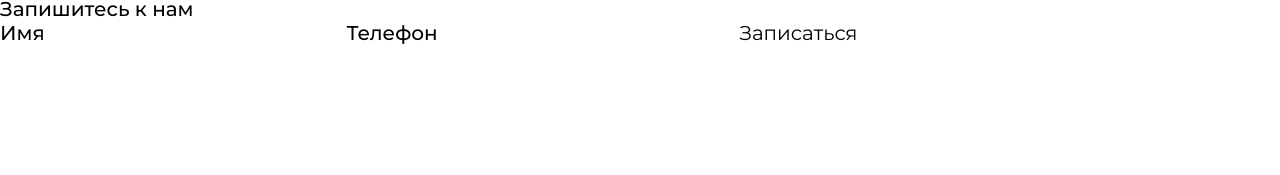
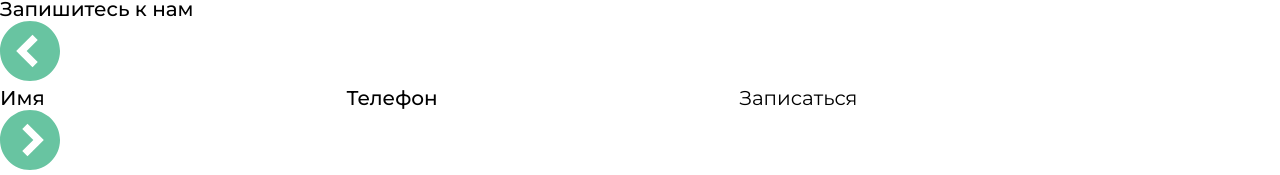
Before and after one commit to Nyar1othotep/RVK-renovation-of-residential-premises, a plain HTML site: page index.html in a window 1280 px wide. Shown: the part 8043-8218 px from the top of the page. Before the commit the page ends 8088 px from the top, so only its background shows below. Drawn offline with Linux system fonts and the light colour scheme.

Commit message:
refactor: change form add left/right arrow

```diff
--- a/index.html
+++ b/index.html
@@ -385,6 +385,13 @@
                         </div>
                         <div class="heading-block__title">Запишитесь к нам</div>
                     </div>
+                    <div class="form__row">
+                        <div class="form-prev">
+                            <svg width="60" height="60" viewBox="0 0 60 60" fill="none" xmlns="http://www.w3.org/2000/svg">
+										<path d="M30 0C13.4327 0 0 13.4327 0 30C0 46.5673 13.4327 60 30 60C46.5673 60 60 46.5673 60 30C60 13.4327 46.5673 0 30 0ZM37.7388 41.0816L32.5102 46.3102L21.4286 35.2286L16.2 30L21.4286 24.7714L32.5102 13.6898L37.7388 18.9184L26.6694 30L37.7388 41.0816Z" fill="#68C4A1"/>
+										</svg>
+                            <span></span>
+                        </div>
                         <form class="form" action="POST">
                             <span>Имя</span>
                             <input type="text" name="name" maxlength="50">
@@ -392,6 +399,20 @@
                             <input type="number" name="tel" maxlength="30">
                             <button class="form__btn">Записаться</button>
                         </form>
+                        <div class="form-next">
+                            <svg width="60" height="60" viewBox="0 0 60 60" fill="none" xmlns="http://www.w3.org/2000/svg">
+										<g clip-path="url(#clip0_67_20)">
+										<path d="M30 60C46.5673 60 60 46.5673 60 30C60 13.4327 46.5674 -1.77037e-06 30 -3.21873e-06C13.4327 -4.66709e-06 3.475e-06 13.4326 2.02664e-06 30C5.78273e-07 46.5673 13.4327 60 30 60ZM22.2612 18.9184L27.4898 13.6898L38.5714 24.7714L43.8 30L38.5714 35.2286L27.4898 46.3102L22.2612 41.0816L33.3306 30L22.2612 18.9184Z" fill="#68C4A1"/>
+										</g>
+										<defs>
+										<clipPath id="clip0_67_20">
+										<rect width="60" height="60" fill="white" transform="translate(60 60) rotate(-180)"/>
+										</clipPath>
+										</defs>
+										</svg>
+                            <span></span>
+                        </div>
+                    </div>
                 </div>
                 <div class="form__img _ibg">
                     <img src="assets/img/form-bg.jpg" alt="form">
@@ -400,6 +421,14 @@
 
         </main>
 
+        <footer class="footer">
+            <div class="footer__container _container">
+                <div class="footer__body">
+
+                </div>
+            </div>
+        </footer>
+
     </div>
     <script src="script.js"></script>
 </body>
```
Also changed, not shown: assets/svg/left-arrow.svg (added), assets/svg/right-arrow.svg (added). Lines whose indentation alone changed are shown as unchanged.
